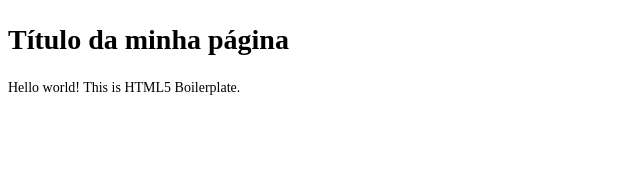
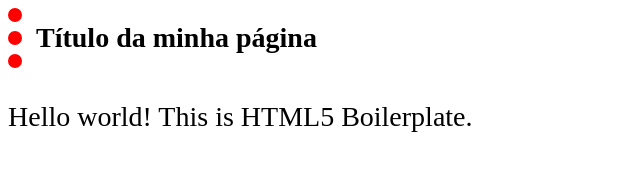
Before and after one commit to Celanoleo/html5-boilerplate-2026-1, a website built with webpack: page index.html in a window 1280 px wide. Shown: the whole page, without its empty margins (0-640 px from the left). Built offline with nearby package versions, Linux system fonts and the light colour scheme.

Commit message:
Regras básicas de CSS

```diff
--- a/css/style.css
+++ b/css/style.css
@@ -14,7 +14,40 @@ baseado no tamanho da tela.
   }
 }
 
+p::first-left {
+  font-size: 4em;
+  font-family:'Franklin Gothic Medium', 'Arial Narrow', Arial, sans-serif;
+  font-weight: bold;
+  line-height: 1;
+}
+
 h1 {
+  /* border-left: .5em dotted red; */
+  border-left-width: .5em;
+  border-left-color: red;
+  border-left-style: dotted;
+
+  padding: .5em; /* preenchimento: DENTRO do elemento */
+  margin: 0; /* preenchimento: FORA do elemento */
+
+  background-color: #ffffff;
+
   font-size: 2rem;
+}
+
+body {
+  /* background-color: black;  */
+}
+
+p {
+  font-size: 2em;
   line-height: 1.5;
 }
+
+p::first-left {
+  font-size: 4em;
+}
+
+p::selection {
+  color: red;
+}
```
